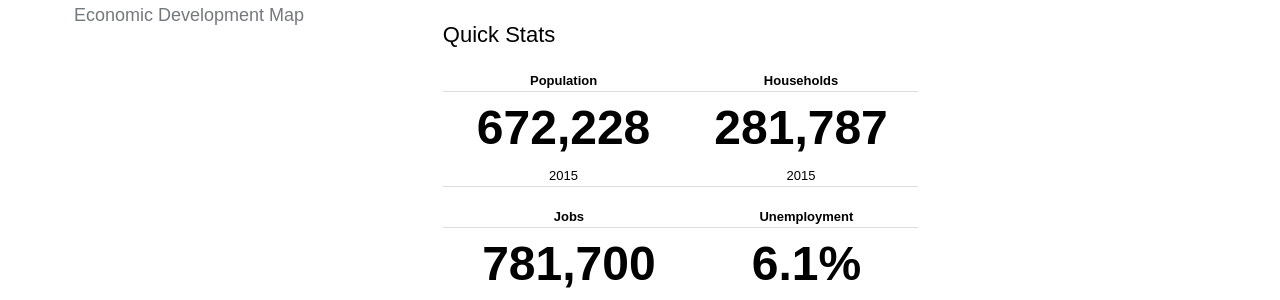
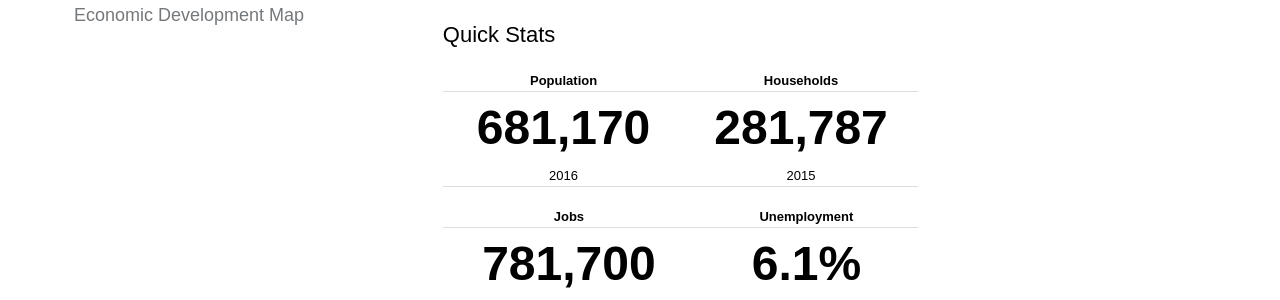
Before and after one commit to DCgov/economic-intelligence, a Jekyll site: the page built from _pages/index.md, in a window 1280 px wide. Shown: the part 582-882 px from the top of the page. Built offline with Jekyll 4.4.1, drawn with Linux system fonts in a browser that asks for light colours; nearby versions of some CDN libraries.

Commit message:
Updated population on front page

```diff
--- a/_pages/index.md
+++ b/_pages/index.md
@@ -24,8 +24,8 @@ If you have any ideas, data, or interest in helping us grow our dashboard, email
 		<thead>
 			<tr><th>Population</th><th>Households</th>
 		<tbody>
-			<tr class="headline-data"><td>672,228</td><td>281,787</td></tr>
-			<tr><td>2015</td><td>2015</td></tr>
+			<tr class="headline-data"><td>681,170</td><td>281,787</td></tr>
+			<tr><td>2016</td><td>2015</td></tr>
 		</tbody>
 	<table>
 		<thead>
```
